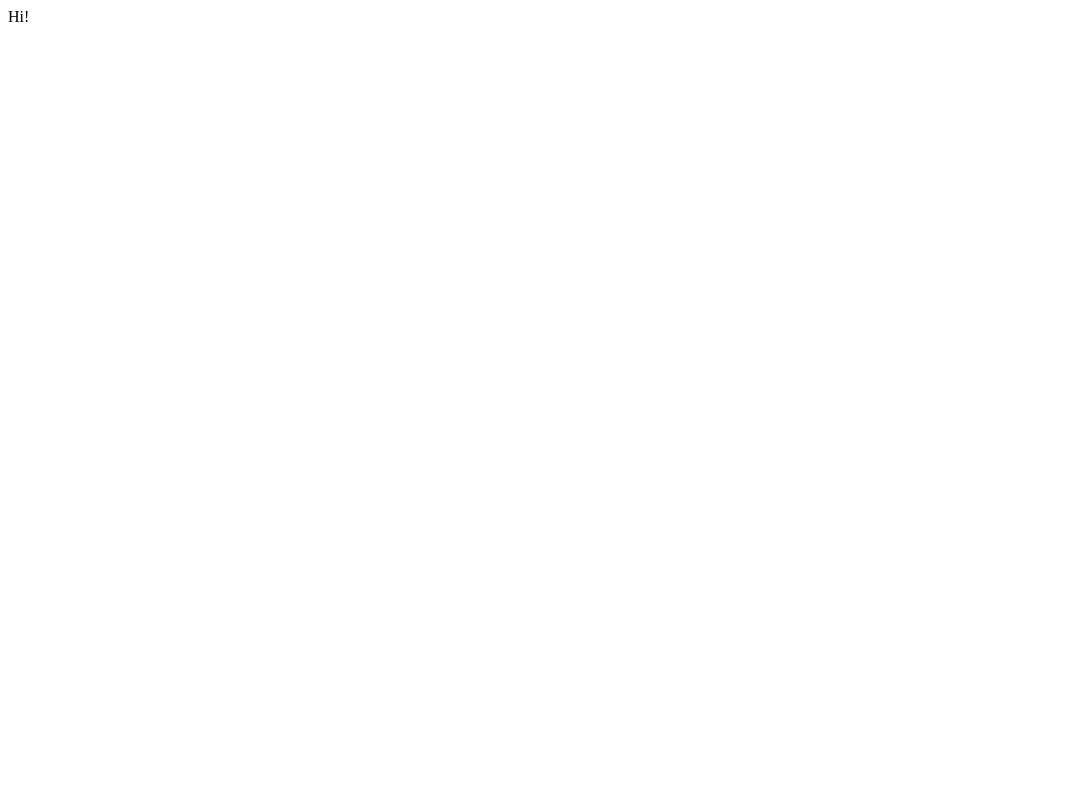
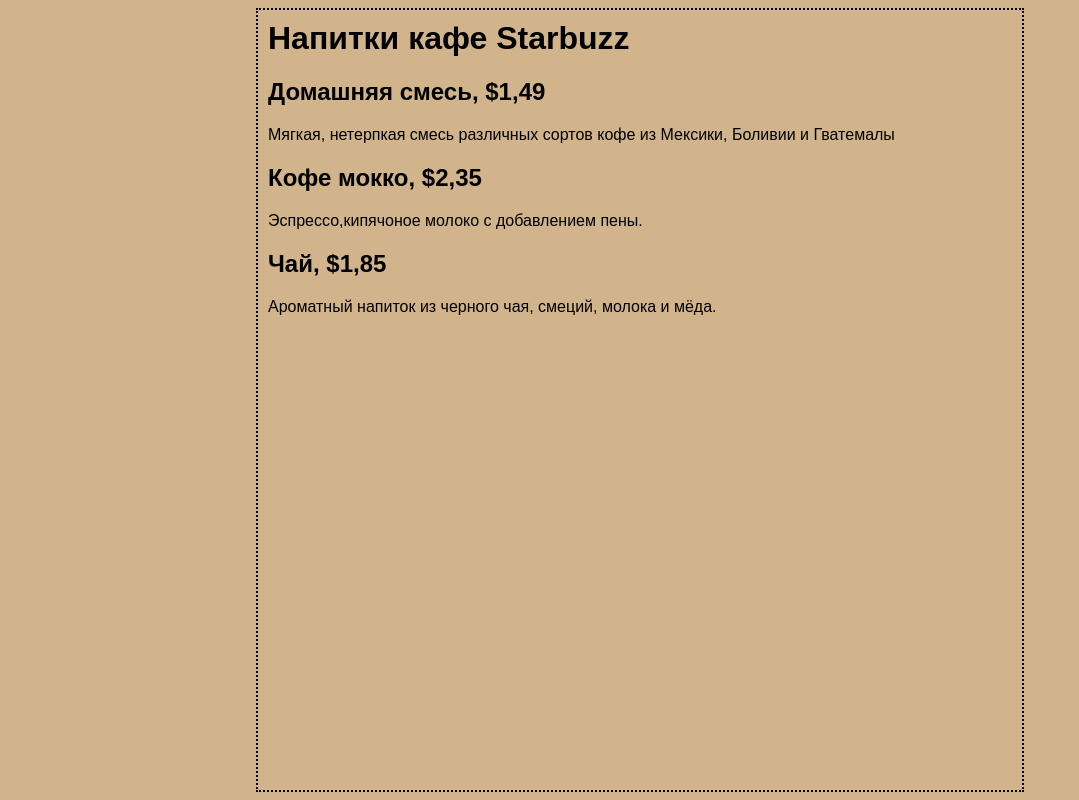
Before and after one commit to ksyunics/test, a plain HTML site: page index.html in a window 1280 px wide. Shown: the whole page, without its empty margins (0-1079 px from the left). Drawn offline with Linux system fonts and the light colour scheme.

Commit message:
Add files via upload

```diff
--- a/index.html
+++ b/index.html
@@ -1,7 +1,25 @@
-<!DOCTYPE html>
 <html>
-<title>Hello World</title>
-<body>
-Hi!
-</body>
+    <head>
+        <title>Кафе Starbuzz</title>
+        <style type="text/css">
+        body {
+        background-color: #d2b48c;
+        margin-left: 20%;
+        margin-right: 20%;
+        border: 2px dotted black;
+        padding: 10px 10px 10px 10px;
+        font-family: sans-serif;
+        }
+
+        </style>
+    </head>
+    <body>
+    <h1>Напитки кафе Starbuzz</h1>
+    <h2>Домашняя смесь, $1,49</h2>
+    <p> Мягкая, нетерпкая смесь различных сортов кофе из Мексики, Боливии и Гватемалы</p>
+    <h2>Кофе мокко, $2,35</h2>
+    <p>Эспрессо,кипячоное молоко с добавлением пены.</p>
+    <h2>Чай, $1,85</h2>
+    <p>Ароматный напиток из черного чая, смеций, молока и мёда.</p>
+    </body>
 </html>
```
Also changed, not shown: mission.html (added, +25 -0 lines).
